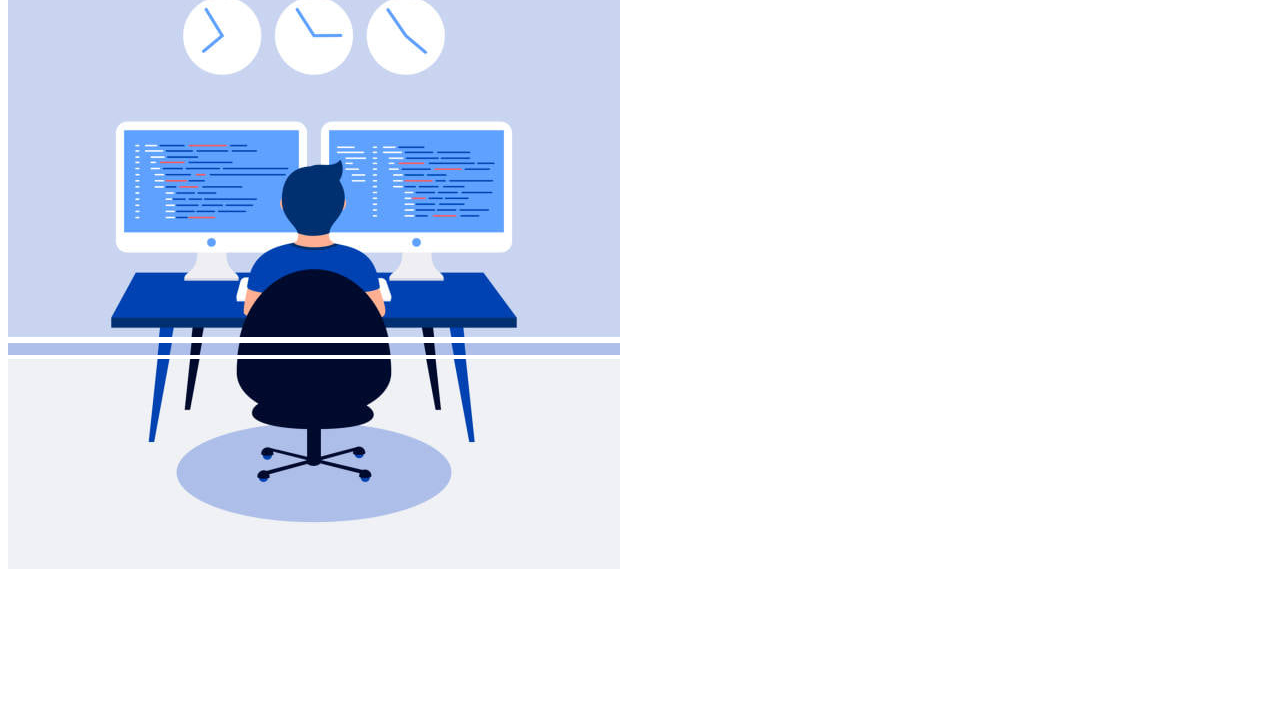
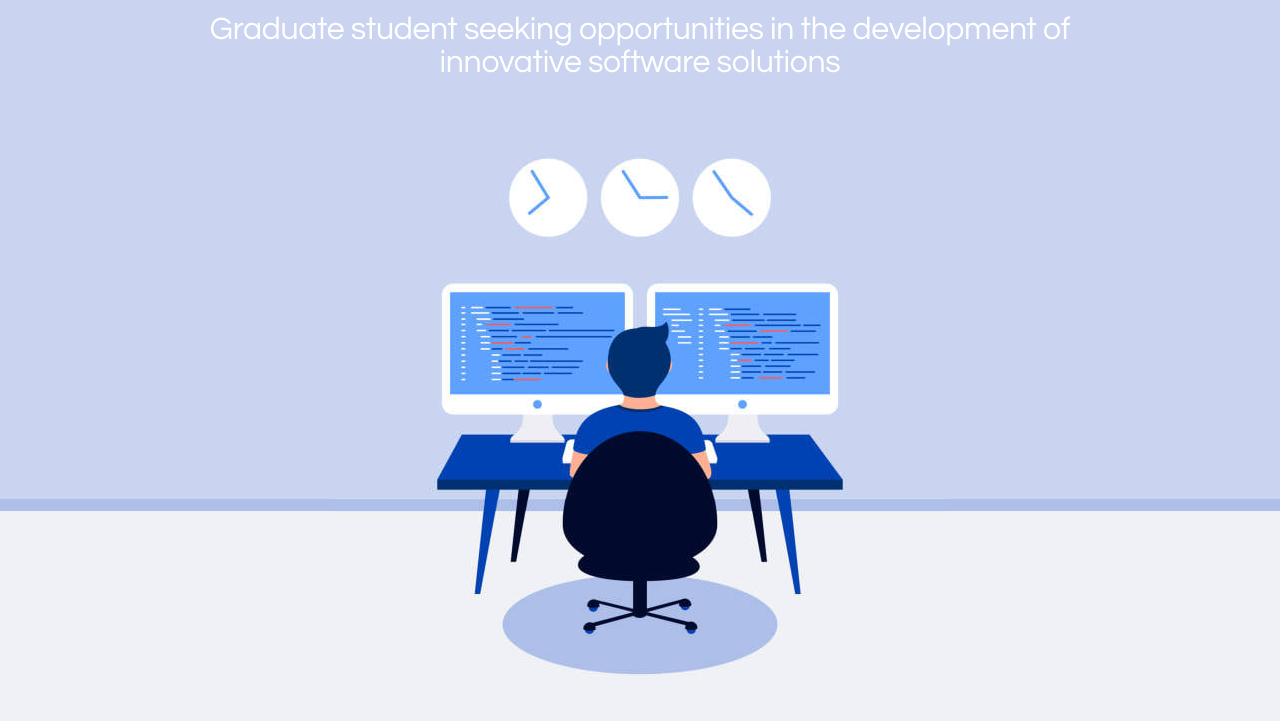
Before and after one commit to AyCarlito/AyCarlito.github.io, a plain HTML site: page index.html in a window 1280 px wide. Shown: the part 305-1026 px from the top of the page. Before the commit the page ends 886 px from the top, so only its background shows below. Drawn offline with Linux system fonts and the light colour scheme.

Commit message:
fix: Wrong style sheet specified

```diff
--- a/index.html
+++ b/index.html
@@ -4,7 +4,7 @@
     <meta charset="UTF-8">
     <meta http-equiv="X-UA-Compatible" content="IE=edge">
     <meta name="viewport" content="width=device-width, initial-scale=1.0">
-    <link rel="stylesheet" type="text/css" href="style_new.css">
+    <link rel="stylesheet" type="text/css" href="style.css">
     <link href="https://fonts.googleapis.com/css?family=Questrial" rel="stylesheet" type="text/css">
     <title>Daniel Hislop - Graduate Student</title>
 </head>
```
